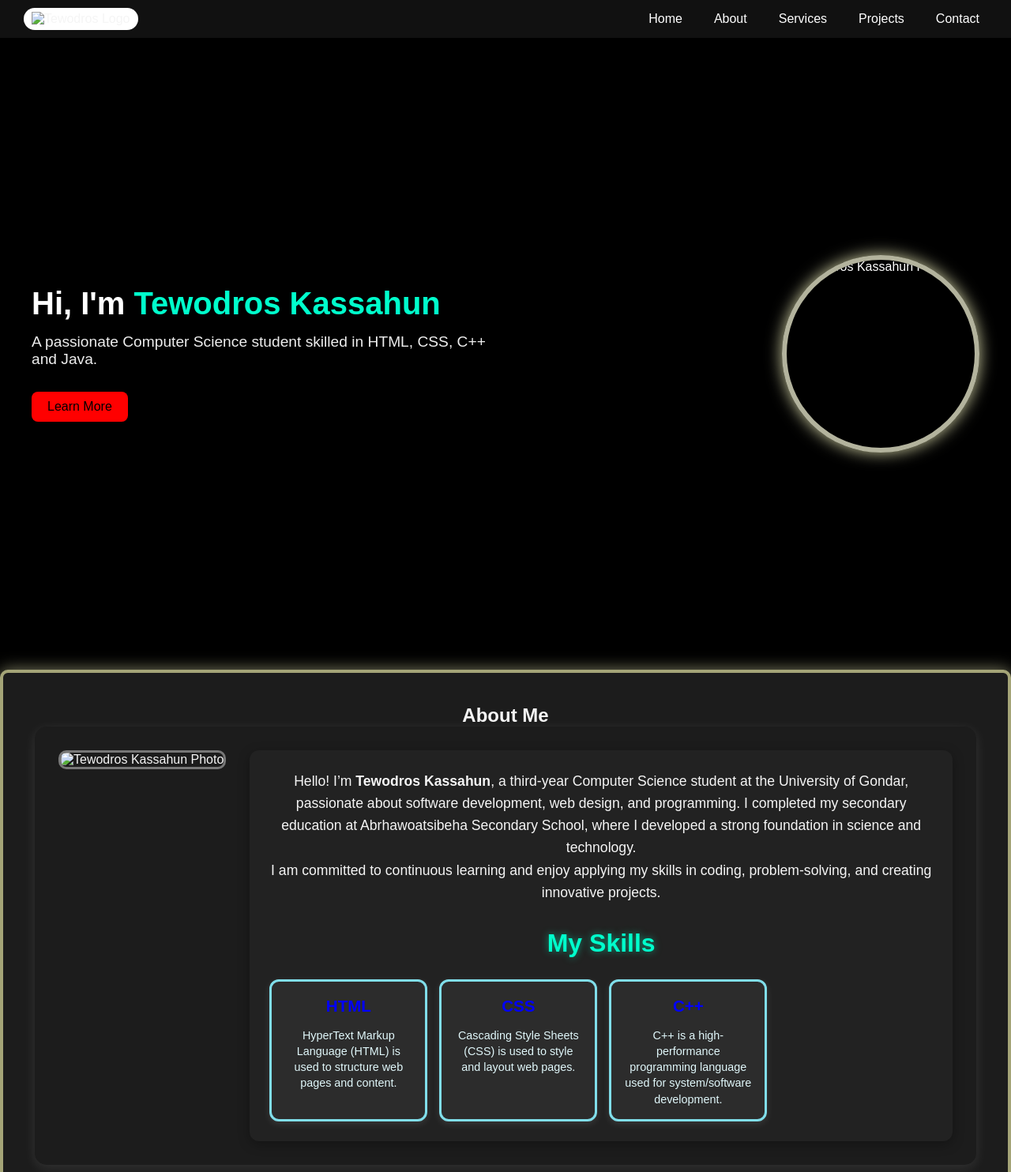
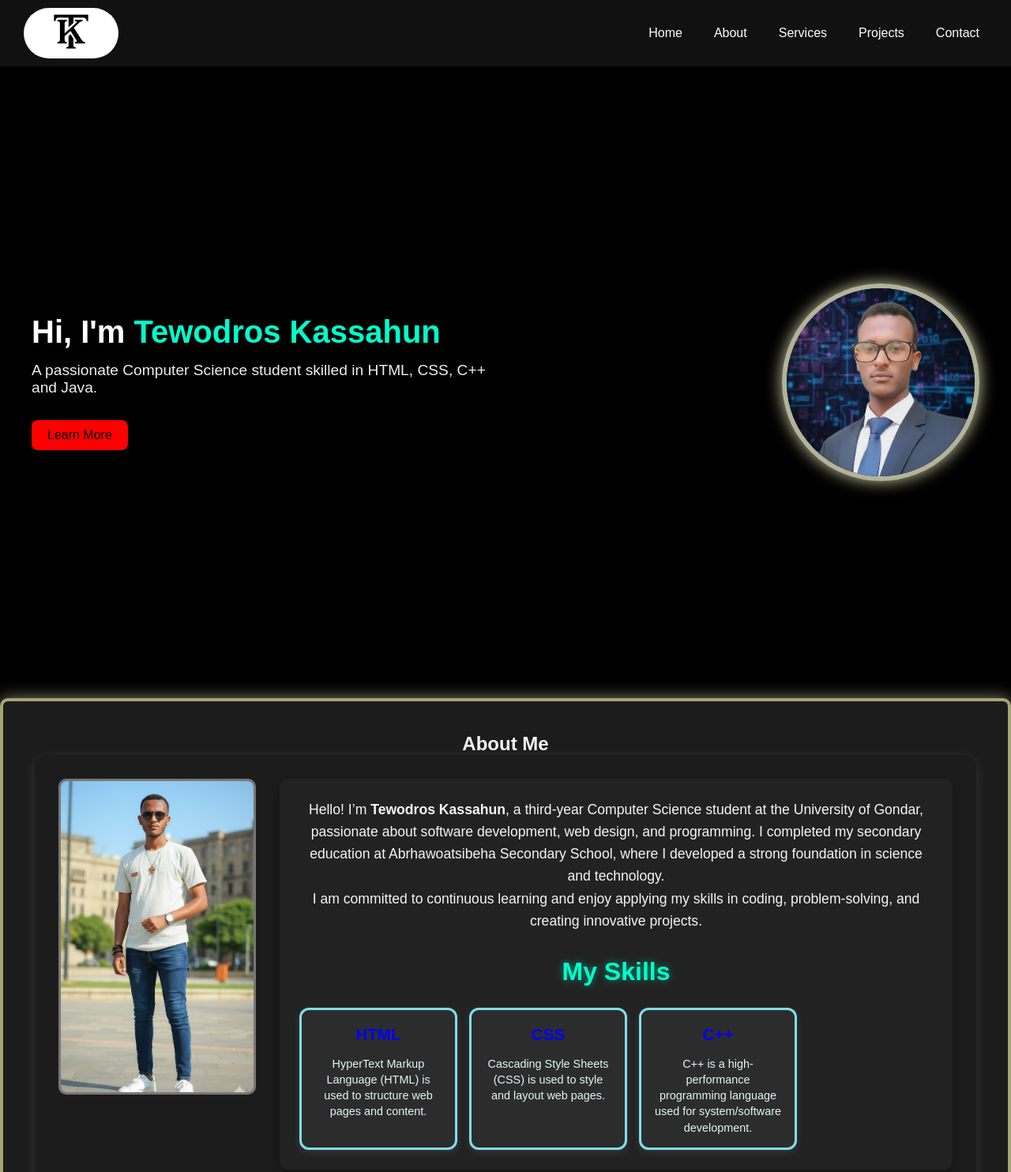
Before and after one commit to tewodkass/tewodros, a plain HTML site: page index.html in a window 1280 px wide. Shown: the top 1484 px of the page at 79% size. Drawn offline with Linux system fonts and the light colour scheme; some packages are replaced by stand-ins of ours; a script that the page names is missing; files whose address does not match are found by name.

Commit message:
Update index.html

```diff
--- a/index.html
+++ b/index.html
@@ -12,7 +12,7 @@
 
   <header>
     <div class="logo">
-      <img src="images/tk.png" alt="Tewodros Logo">
+      <img src="tk.png" alt="Tewodros Logo">
     </div>
 
     <div class="menu-icon" id="menu-icon"><i class="fas fa-bars"></i></div>
@@ -36,7 +36,7 @@
     </div>
 
     <div class="home-image">
-      <img src="images/tk.jpg" alt="Tewodros Kassahun Photo">
+      <img src="tk.jpg" alt="Tewodros Kassahun Photo">
     </div>
   </section>
 
@@ -45,7 +45,7 @@
   <div class="about-container">
 
     <div class="about-photo">
-      <img src="images/bestimage.jpg" alt="Tewodros Kassahun Photo">
+      <img src="bestimage.jpg" alt="Tewodros Kassahun Photo">
     </div>
 
     <div class="about-info">
```
